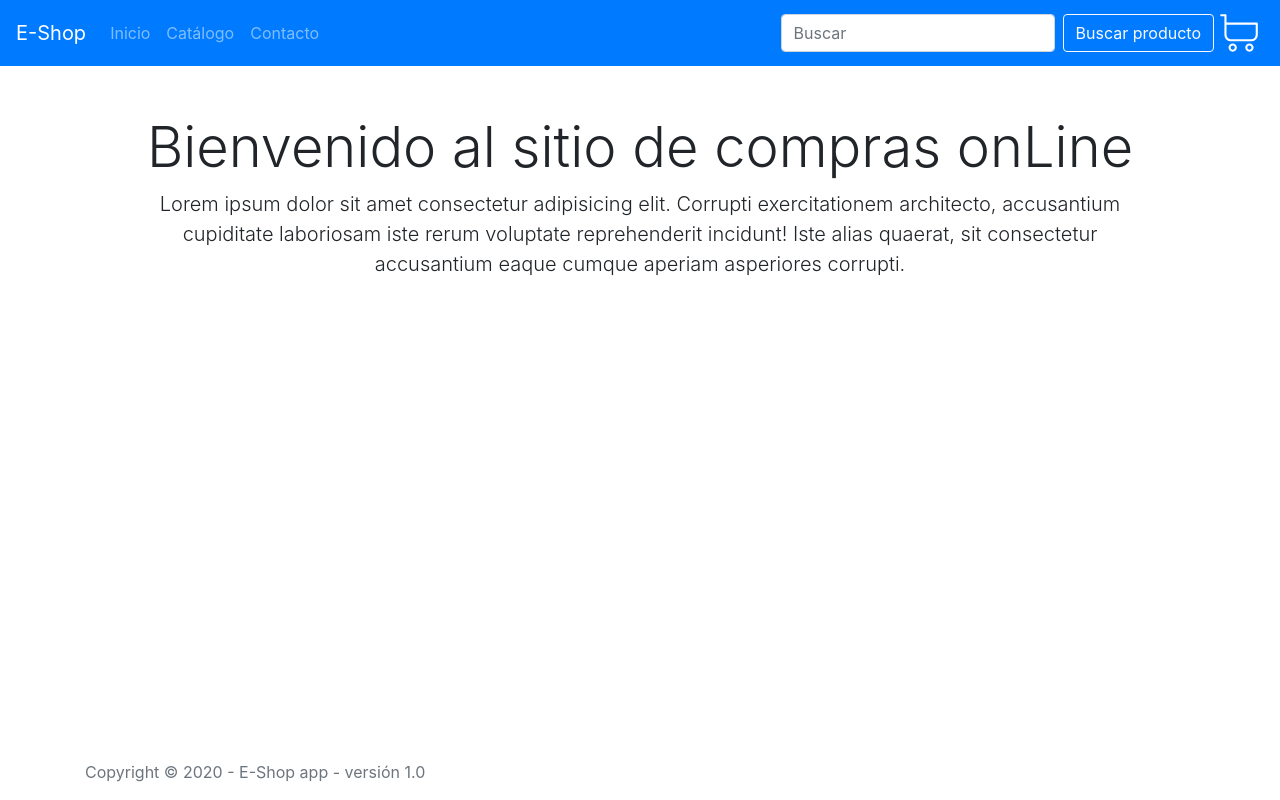
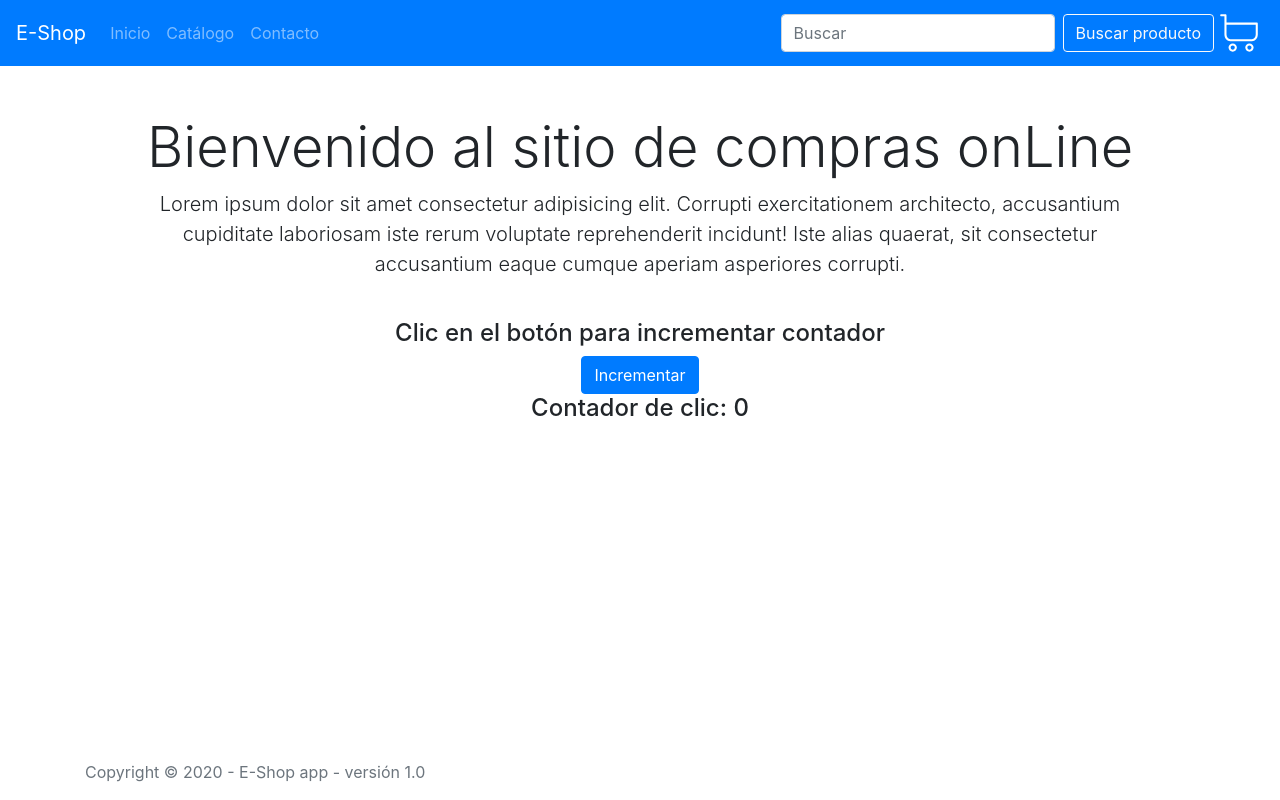
Before and after one commit to xblaz/shop-app, a React (Create React App) app: page / in a window 1280 px wide. Built offline with nearby package versions, Linux system fonts and the light colour scheme.

Commit message:
Implementa contador con hooks de estado

```diff
--- /dev/null
+++ b/src/components/Contador/Contador.js
@@ -0,0 +1,12 @@
+import React, { useState } from 'react';
+
+export default function Contador() {
+    const [contador, setContador] = useState(0);
+    return (
+        <div>
+            <p className="h4">Clic en el botón para incrementar contador</p>
+            <button className="btn btn-primary" onClick={() => setContador(contador+1)}>Incrementar</button>
+            <p className="h4">Contador de clic: {contador}</p>
+        </div>
+    );
+}
--- a/src/components/Home/Home.jsx
+++ b/src/components/Home/Home.jsx
@@ -1,6 +1,7 @@
 import React from 'react';
 import { Container, Row, Col } from 'react-bootstrap';
 import './Home.css';
+import Contador from '../Contador/Contador'
 
 const Home = (props) => {
     return (
@@ -13,6 +14,11 @@ const Home = (props) => {
                     </div>
                 </Col>
             </Row>
+            <Row>
+                <Col className="mx-auto text-center">
+                    <Contador />
+                </Col>
+            </Row>
         </Container>
     )
 }
```
